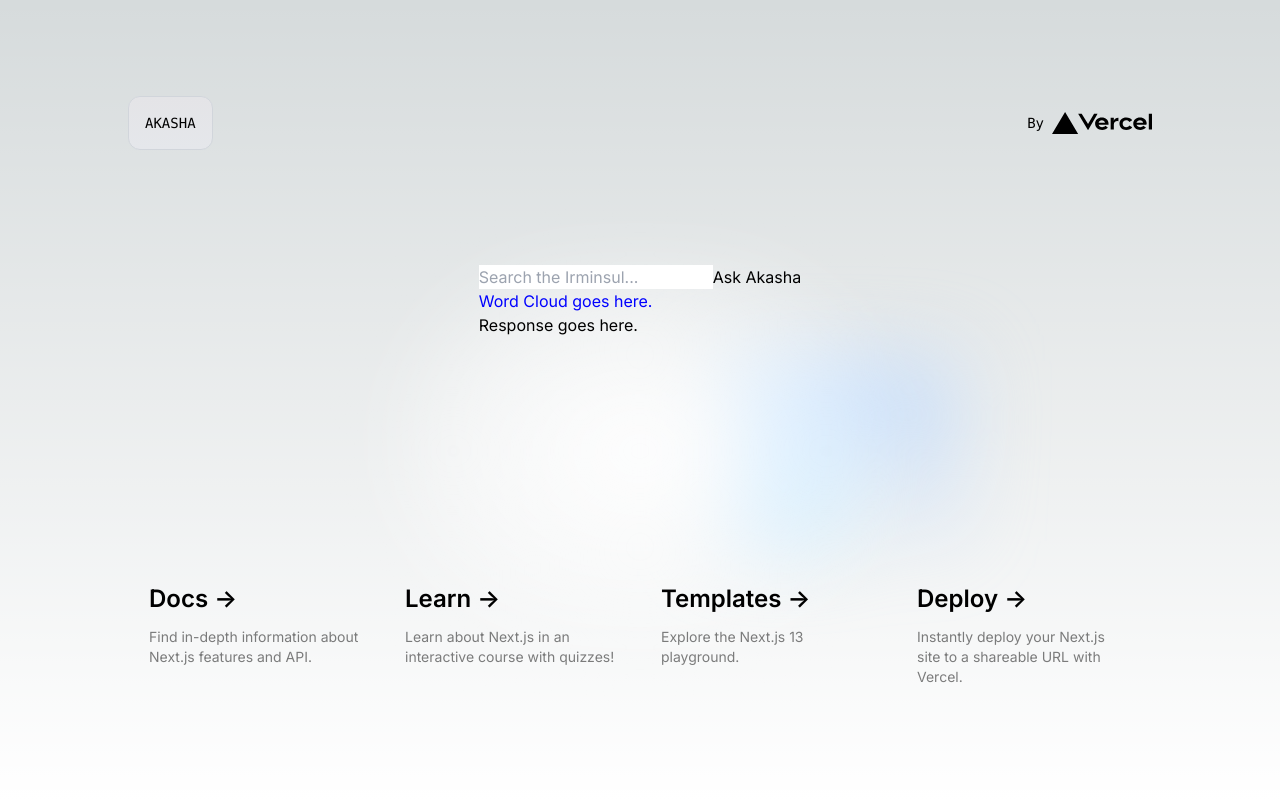
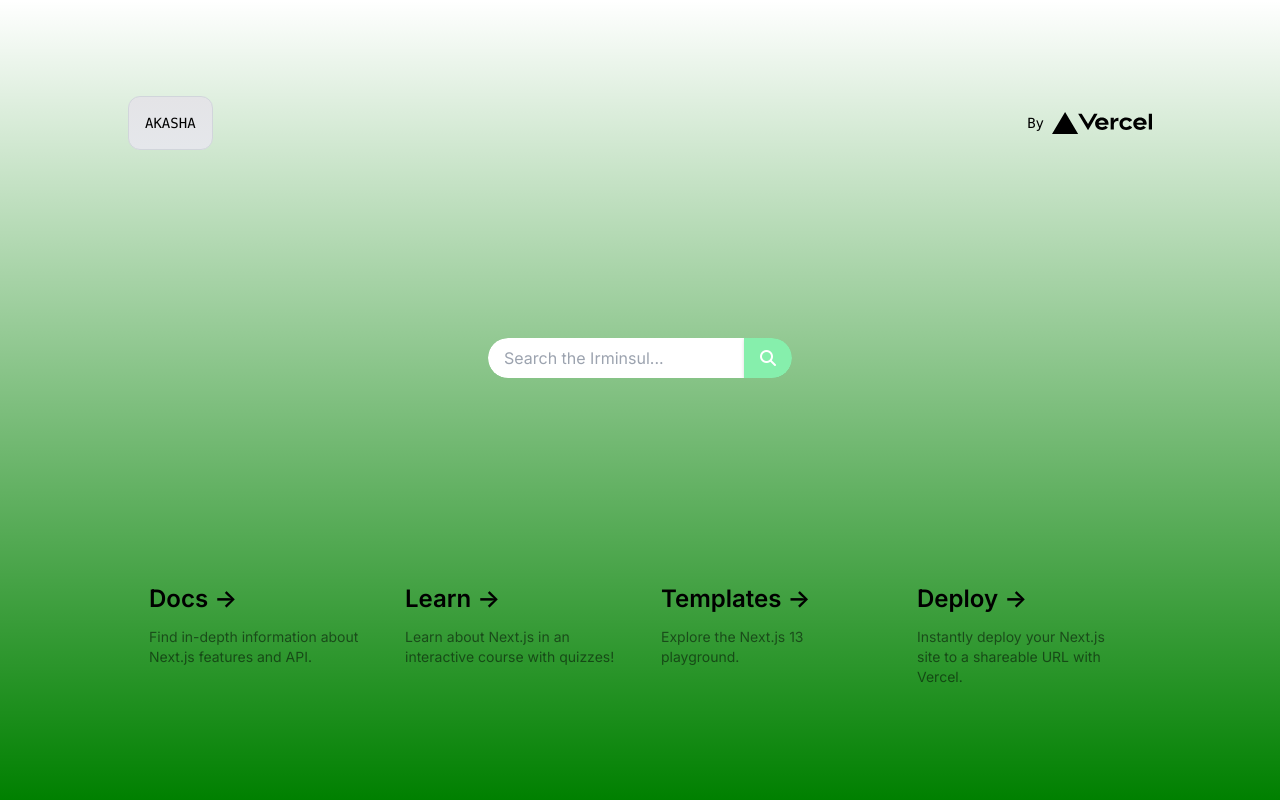
Before and after one commit to aka-lacie/akasha-mvp, a Next.js app: page / in a window 1280 px wide. Built offline with nearby package versions, Linux system fonts and the light colour scheme.

Commit message:
Implement basic styling and data cloud rendering

```diff
--- a/package.json
+++ b/package.json
@@ -9,6 +9,7 @@
     "lint": "next lint"
   },
   "dependencies": {
+    "@fortawesome/fontawesome-free": "^6.4.2",
     "@supabase/supabase-js": "^2.37.0",
     "@types/node": "20.6.4",
     "@types/react": "18.2.22",
--- a/src/app/components/AkashaTerminalInterface.tsx
+++ b/src/app/components/AkashaTerminalInterface.tsx
@@ -1,20 +1,29 @@
 'use client';
 
-import React, { useState } from 'react';
+import React, { useState, useEffect } from 'react';
 import QueryBar from './QueryBar';
 import DataWordCloud from './DataWordCloud';
 import AkashaResponse from './AkashaResponse';
 
+interface DataCloudInputType {
+  type: 'snippets' | 'brainstorm' | '',
+  info: string[],
+}
+
 const AkashaTerminalInterface: React.FC = () => {
-  const [data, setData] = useState<Array<string>>([]);
+  const [data, setData] = useState<DataCloudInputType>({ type: '', info: [] });
   const [answer, setAnswer] = useState<string>('');
+  const [queryBarIsUp, setQueryBarIsUp] = useState(false);
 
   const handleQuery = (query: string) => {
-    console.log('Hello from handleQuery!');
     if (!query) {
       console.error('This should never occur because the button should be disabled if the query is empty');
       return;
     }
+
+    setQueryBarIsUp(true); // once this is set, the query bar stays up until AkashaTerminalInferface is unmounted
+    setData({ type: '', info: [] });
+    setAnswer('');
 
     const eventSource = new EventSource(`/api/query?query=${encodeURIComponent(query)}`);
 
@@ -25,12 +34,12 @@ const AkashaTerminalInterface: React.FC = () => {
       switch (message.type) {
         case 'snippets':
           console.log('Received snippets.');
-          setData(message.data);
+          setData({type: 'snippets', info: message.data});
           break;
         case 'response':
-          setData(message.data['brainstorm'])
+          setData({type: 'brainstorm', info: message.data['brainstorm']})
           setAnswer(message.data['answer']);
-          eventSource.close();  // Close the connection after receiving the answer
+          eventSource.close();
           console.log('Received answer and closed connection.')
           break;
         case 'error':
@@ -40,22 +49,23 @@ const AkashaTerminalInterface: React.FC = () => {
           break;
       }
     });
-
-    // Send the query to the server
-    // fetch('/api/query', {
-    //   method: 'POST',
-    //   headers: {
-    //     'Content-Type': 'application/json',
-    //   },
-    //   body: JSON.stringify({ query }),
-    // });
   };
 
   return (
-    <div>
-      <QueryBar handleQuery={handleQuery} />
-      <DataWordCloud data={data} />
-      <AkashaResponse answer={answer} />
+    <div className="transition-all ease-in-out duration-500">
+      <div className={`${queryBarIsUp ? 'mt-8' : 'mt-30'} transition-all ease-in-out duration-500`}>
+        <QueryBar handleQuery={handleQuery} />
+      </div>
+      {(data.info.length > 0) && (
+        <div className="transition-opacity ease-in-out duration-500 opacity-0 appear opacity-100">
+          <DataWordCloud data={data} />
+        </div>
+      )}
+      {answer && (
+        <div className="transition-opacity ease-in-out duration-500 opacity-0 appear opacity-100">
+          <AkashaResponse answer={answer} />
+        </div>
+      )}
     </div>
   );
 };
--- a/src/app/components/DataWordCloud.tsx
+++ b/src/app/components/DataWordCloud.tsx
@@ -1,50 +1,65 @@
 import React, { useEffect, useState } from 'react';
-// import * as d3 from 'd3';
+import ReconstructingText from './ReconstructingText';
 
 interface DataWordCloudProps {
-  data: Array<string>;
+  data: {
+    type: 'snippets' | 'brainstorm' | '',
+    info: string[]
+  };
 }
 
 const DataWordCloud: React.FC<DataWordCloudProps> = ({ data }) => {
+  const [snippets, setSnippets] = useState<string[]>([]);
+  const [brainstorm, setBrainstorm] = useState<string[]>([]);
+  const [activeSnippetsIndices, setActiveSnippetsIndices] = useState<number[]>([]);
+  const [activeBrainstormIndices, setActiveBrainstormIndices] = useState<number[]>([]);
+
+  useEffect(() => {
+    if (data.type === 'snippets') {
+      setSnippets(data.info);
+    } else if (data.type === 'brainstorm') {
+      setBrainstorm(data.info);
+    }
+  }, [data]);
+
+  useEffect(() => {
+    const timeouts = snippets.map((_, index) =>
+      setTimeout(() => {
+        setActiveSnippetsIndices(prevIndices => [...prevIndices, index]);
+      }, index * 200)
+    );
+
+    return () => {
+      timeouts.forEach(clearTimeout);
+    };
+  }, [snippets]);
+
+  useEffect(() => {
+    const timeouts = brainstorm.map((_, index) =>
+      setTimeout(() => {
+        setActiveBrainstormIndices(prevIndices => [...prevIndices, index]);
+      }, index * 100)
+    );
+
+    return () => {
+      timeouts.forEach(clearTimeout);
+    };
+  }, [brainstorm]);
+
   return (
-    <div style={{ color: "blue" }}>
-      {data.length === 0 ? (
-        <p>Word Cloud goes here.</p>
-      ) : (
-        <ul>
-          {data.map((word, index) => (
-            <li key={index}>{word}</li>
-          ))}
-        </ul>
-      )}
+    <div>
+      {activeSnippetsIndices.map(index => (
+        <div key={index}>
+          <ReconstructingText targetString={snippets[index]} />
+        </div>
+      ))}
+      {activeBrainstormIndices.map(index => (
+        <div key={index}>
+          <ReconstructingText targetString={brainstorm[index]} />
+        </div>
+      ))}
     </div>
   );
-  // const [response, setResponse] = useState('');
-
-  // useEffect(() => {
-  //   if (response) {
-  //     const DatawordCloud = new d3.WordCloud()
-  //       .width(800)
-  //       .height(600)
-  //       .words(response.split(' '))
-  //       .background('#fff')
-  //       .fontSize(20);
-
-  //     d3.select('.word-cloud')
-  //       .append('svg')
-  //       .attr('width', 800)
-  //       .attr('height', 600)
-  //       .append('g')
-  //       .attr('transform', `translate(${wordCloud.x}, ${wordCloud.y})`)
-  //       .call(wordCloud);
-  //   }
-  // }, [response]);
-
-  // return (
-  //   <div className="word-cloud">
-  //     <svg />
-  //   </div>
-  // );
 };
 
 export default DataWordCloud;
--- a/src/app/components/QueryBar.tsx
+++ b/src/app/components/QueryBar.tsx
@@ -1,5 +1,5 @@
 import { useState } from 'react';
-import { Button, Container, Form } from 'react-bootstrap'
+import '@fortawesome/fontawesome-free/css/all.min.css';
 
 interface QueryBarProps {
   handleQuery: (query: string) => void;
@@ -7,24 +7,50 @@ interface QueryBarProps {
 
 const QueryBar: React.FC<QueryBarProps> = ({ handleQuery }) => {
   const [query, setQuery] = useState('');
+  const [isFocused, setIsFocused] = useState(false);
 
   const handleSubmit = (e: React.FormEvent<HTMLFormElement>) => {
     e.preventDefault();
-        if(query.trim()) {
+    if (query.trim()) {
       handleQuery(query);
     }
   };
 
+  const handleFocus = () => {
+    setIsFocused(true);
+  };
+
+  const handleBlur = () => {
+    setIsFocused(false);
+  };
+
+  const isExpanded = isFocused || query.trim();
+
+  const isQueryEmpty = !query.trim();
+
   return (
-        <Form onSubmit={handleSubmit}>
-            <Form.Control
-                className="text-black"
+    <div className={`flex justify-center`}>
+      <form
+        onSubmit={handleSubmit}
+        className="flex rounded-full overflow-hidden transition-all"
+      >
+        <input
+          className={`flex-grow py-2 px-4 rounded-l-full text-black dark:text-white focus:outline-none bg-white dark:bg-gray-700 transition-all ease-in-out duration-300 ${isExpanded ? 'w-96' : 'w-64'}`}
           type="text"
           placeholder="Search the Irminsul..."
+          onFocus={handleFocus}
+          onBlur={handleBlur}
           onChange={(e) => setQuery(e.target.value)}
         />
-            <Button type="submit">Ask Akasha</Button>
-        </Form>
+        <button
+          type="submit"
+          className={`py-2 px-4 rounded-r-full drop-shadow text-white ${isQueryEmpty ? 'bg-green-300 cursor-not-allowed' : 'bg-green-600 hover:bg-green-700'} transition-all ease-in-out duration-300 ${isExpanded ? 'w-16' : 'w-12'}`}
+          disabled={isQueryEmpty}
+        >
+          <i className="fas fa-search"></i>
+        </button>
+      </form>
+    </div>
   );
 };
 
--- /dev/null
+++ b/src/app/components/ReconstructingText.tsx
@@ -0,0 +1,63 @@
+import React, { useEffect, useState } from 'react';
+
+interface ReconstructingTextProps {
+  targetString: string;
+}
+
+const ReconstructingText: React.FC<ReconstructingTextProps> = ({ targetString }) => {
+  const [currentString, setCurrentString] = useState<string>(generateRandomString(targetString.length));
+  const [booleanMask, setBooleanMask] = useState<boolean[]>(Array(targetString.length).fill(false));
+
+  useEffect(() => {
+    const intervalId = setInterval(() => {
+      if (booleanMask.every(val => val === true)) {
+        clearInterval(intervalId);
+        return;
+      }
+      const newMask = updateMask(booleanMask);
+      const newString = constructNextString(newMask, targetString);
+      setBooleanMask(newMask);
+      setCurrentString(newString);
+    }, 100); // milliseconds per step
+
+    return () => clearInterval(intervalId);
+  }, [booleanMask]);
+
+  return <span className="font-mono">{currentString}</span>;
+};
+
+const generateRandomString = (l: number) => {
+  const characters = 'ABCDEFGHIJKLMNOPQRSTUVWXYZabcdefghijklmnopqrstuvwxyz0123456789';
+  return Array.from({ length: l }).map(() => characters[Math.floor(Math.random() * characters.length)]).join('');
+};
+
+const updateMask = (mask: boolean[]) => {
+  const numIndicesToUpdate = Math.floor(Math.random() * 3) + 1;
+  for (let i = 0; i < numIndicesToUpdate; ++i) {
+    const randomIndex = Math.floor(Math.random() * mask.length);
+    if (!mask[randomIndex]) {
+      mask[randomIndex] = true;
+    } else {
+      // Find leftmost false index and set it to true
+      const leftmostFalseIndex = mask.findIndex((isTrue) => !isTrue);
+      if (leftmostFalseIndex === -1) {
+        // If there are no false indices, then all indices are true and the mask is complete
+        break;
+      }
+      mask[leftmostFalseIndex] = true;
+    }
+  }
+  return mask;
+};
+
+const constructNextString = (mask: boolean[], correctString: string) => {
+  return mask.map((isTrue, index) => (
+    isTrue ?
+      correctString[index] :
+      generateRandomString(1)
+    )).join('');
+};
+
+const isComplete = (mask: boolean[]) => mask.every(Boolean);
+
+export default ReconstructingText;
--- a/src/app/globals.css
+++ b/src/app/globals.css
@@ -4,14 +4,14 @@
 
 :root {
   --foreground-rgb: 0, 0, 0;
-  --background-start-rgb: 214, 219, 220;
-  --background-end-rgb: 255, 255, 255;
+  --background-start-rgb: 255, 255, 255;
+  --background-end-rgb: 0, 128, 0;
 }
 
 @media (prefers-color-scheme: dark) {
   :root {
     --foreground-rgb: 255, 255, 255;
-    --background-start-rgb: 0, 0, 0;
+    --background-start-rgb: 0, 128, 0;
     --background-end-rgb: 0, 0, 0;
   }
 }
@@ -25,3 +25,16 @@ body {
     )
     rgb(var(--background-start-rgb));
 }
+
+.appear {
+  animation: appear 0.3s ease-in-out;
+}
+
+@keyframes appear {
+  0% {
+    opacity: 0;
+  }
+  100% {
+    opacity: 1;
+  }
+}
--- a/src/app/page.tsx
+++ b/src/app/page.tsx
@@ -30,8 +30,8 @@ export default function Home() {
 
       <AkashaTerminalInterface />
 
-      <div className="relative flex place-items-center before:absolute before:h-[300px] before:w-[480px] before:-translate-x-1/2 before:rounded-full before:bg-gradient-radial before:from-white before:to-transparent before:blur-2xl before:content-[''] after:absolute after:-z-20 after:h-[180px] after:w-[240px] after:translate-x-1/3 after:bg-gradient-conic after:from-sky-200 after:via-blue-200 after:blur-2xl after:content-[''] before:dark:bg-gradient-to-br before:dark:from-transparent before:dark:to-blue-700 before:dark:opacity-10 after:dark:from-sky-900 after:dark:via-[#0141ff] after:dark:opacity-40 before:lg:h-[360px] z-[-1]">
-      </div>
+      {/* <div className="relative flex place-items-center before:absolute before:h-[300px] before:w-[480px] before:-translate-x-1/2 before:rounded-full before:bg-gradient-radial before:from-white before:to-transparent before:blur-2xl before:content-[''] after:absolute after:-z-20 after:h-[180px] after:w-[240px] after:translate-x-1/3 after:bg-gradient-conic after:from-sky-200 after:via-blue-200 after:blur-2xl after:content-[''] before:dark:bg-gradient-to-br before:dark:from-transparent before:dark:to-blue-700 before:dark:opacity-10 after:dark:from-sky-900 after:dark:via-[#0141ff] after:dark:opacity-40 before:lg:h-[360px] z-[-1]">
+      </div> */}
 
       <div className="mb-32 grid text-center lg:max-w-5xl lg:w-full lg:mb-0 lg:grid-cols-4 lg:text-left">
         <a
@@ -102,6 +102,8 @@ export default function Home() {
           </p>
         </a>
       </div>
+
+
     </main>
   )
 }
--- a/src/pages/api/query.ts
+++ b/src/pages/api/query.ts
@@ -2,19 +2,19 @@ import type { NextApiRequest, NextApiResponse } from 'next';
 import { createClient, SupabaseClient } from '@supabase/supabase-js';
 import axios from 'axios';
 import { OpenAI } from 'openai';
-// import { supabaseClient } from './lib/supabase'
 
 // MODELS
 const EMBEDDING_MODEL = 'text-embedding-ada-002'
 const GPT_MODEL = 'gpt-3.5-turbo-16k'
 
 // CONFIG
-// const OPENAI_API_KEY = process.env["OPENAI_API_KEY"] || ''
 const openai = new OpenAI()
 
 const supabase_url = process.env["AKASHA_SUPABASE_URL"] || ''
 const supabase_key = process.env["AKASHA_SUPABASE_KEY"] || ''
 const supabaseClient : SupabaseClient = createClient(supabase_url, supabase_key)
+
+const TESTMODE = true; // Doesn't make API calls in test mode
 
 console.log("Hello from Query API!")
 
@@ -208,7 +208,6 @@ export default async (req: NextApiRequest, res: NextApiResponse) => {
     res.setHeader('Connection', 'keep-alive');
     res.setHeader('Content-Encoding', 'none')
 
-    // const { query } = req.body;
     const query = req.query.query as string;
     if (!query) {
       throw new Error('No query provided.');
@@ -216,28 +215,31 @@ export default async (req: NextApiRequest, res: NextApiResponse) => {
     console.log("Got request.")
 
     console.log("Searching Irminsul for: " + query)
-    const searchData = await getRelatedTextFromSupabase(query);
+    const searchData = TESTMODE ?
+      [] :
+      await getRelatedTextFromSupabase(query);
 
     console.log("Received search data. Processing...")
-    const snippets = generateSnippetsFromRelatedText(searchData);
-
-    // Test data
-    // const snippets = ['testSnippet1', 'testSnippet2', 'testSnippet3', 'testSnippet4', 'testSnippet5', 'testSnippet6', 'testSnippet7', 'testSnippet8', 'testSnippet9', 'testSnippet10'];
+    const snippets = TESTMODE ?
+      ['testSnippet1', 'testSnippet2', 'testSnippet3', 'testSnippet4', 'testSnippet5', 'testSnippet6', 'testSnippet7', 'testSnippet8', 'testSnippet9', 'testSnippet10'] :
+      generateSnippetsFromRelatedText(searchData);
 
     console.log("Sending preliminary data...")
     res.write(`data: ${JSON.stringify({ type: 'snippets', data: snippets })}\n\n`);
 
     console.log("Constructing answer...")
-    const response = await ask(query, searchData);
+    // if TESTMODE, sleep for 3 seconds to simulate API call
+    if (TESTMODE) {
+      await new Promise(resolve => setTimeout(resolve, 3000));
+    }
+    const response = TESTMODE ?
+      'Brainstorm: - testBrainstorm1 - testBrainstorm2 - testBrainstorm3\nAnswer: testAnswer' :
+      await ask(query, searchData);
 
     console.log(response);
     console.log("Received response! Processing...");
     const brainstormAndAnswer = parseResponse(response);
     const brainstormArray = parseBrainstorm(brainstormAndAnswer[0]);
-
-    // Test data
-    // const brainstormArray = ['testBrainstorm1', 'testBrainstorm2', 'testBrainstorm3', 'testBrainstorm4', 'testBrainstorm5', 'testBrainstorm6', 'testBrainstorm7', 'testBrainstorm8', 'testBrainstorm9', 'testBrainstorm10'];
-    // const brainstormAndAnswer = ['testBrainstormArray', 'testAnswer'];
 
     res.write(`data: ${JSON.stringify({
       type: 'response',
```
Also changed, not shown: 1 other file (tests, documents, lock files or other folders). Lines whose indentation alone changed are shown as unchanged.
